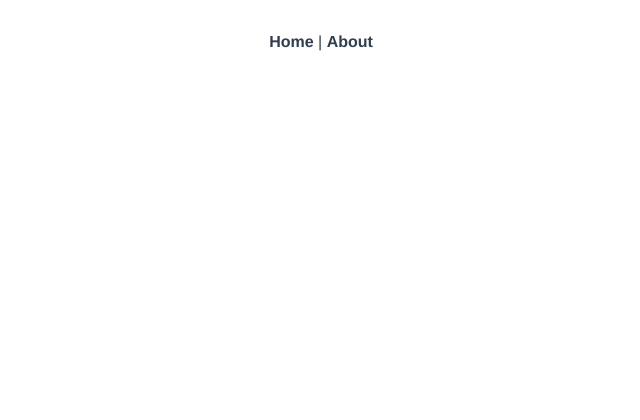
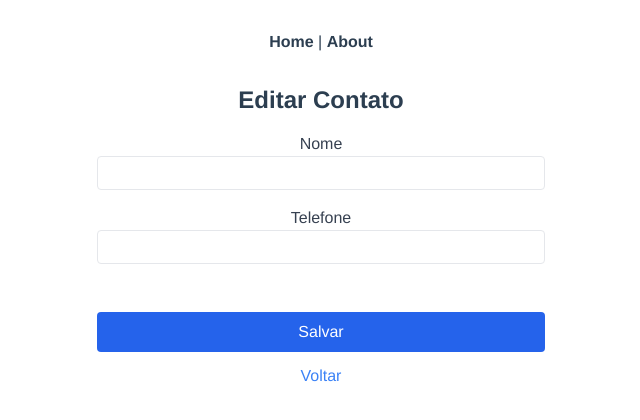
Before and after one commit to thebiatriz/phonebook-site, a Vue app: page /edit/1 in a window 1280 px wide. Before the commit this address had no page. Shown: the top 420 px of the page, without its empty margins (319-959 px from the left). Built offline with nearby package versions, Linux system fonts and the light colour scheme.

Commit message:
begin edition button

```diff
--- a/src/components/ContactList.vue
+++ b/src/components/ContactList.vue
@@ -1,11 +1,14 @@
 <template>
-  <div class="max-w-md mx-auto">
+  <div class="max-w-lg mx-auto">
     <h1 class="text-2xl font-bold mb-4">Lista de Contatos</h1>
-    <router-link to="/add" class="text-blue-500 mb-4 inline-block">Adicionar Novo Contato</router-link>
+    <router-link to="/add" class="text-blue-500 mb-12 inline-block">Adicionar Novo Contato</router-link>
     <ul>
       <li v-for="contact in contacts" :key="contact.id" class="mb-2 flex justify-between items-center">
         <router-link :to="'/contact/' + contact.id" class="text-blue-700">{{ contact.name }}</router-link>
+        <div class="flex space-x-2">
+        <button @click="editContact(contact.id)" class="bg-blue-600 text-white px-2 py-1 rounded">Editar Contato</button>
         <button @click="confirmDelete(contact.id)" class="bg-green-500 text-white px-2 py-1 rounded">Apagar</button>
+      </div>
       </li>
     </ul>
   </div>
@@ -64,6 +67,9 @@ export default defineComponent({
       const updatedContacts = contacts.filter(contact => contact.id !== id);
       localStorage.setItem('contacts', JSON.stringify(updatedContacts));
       this.contacts = updatedContacts;
+    },
+    editContact(id:number){
+      this.$router.push(`/edit/${id}`);
     }
   }
 });
--- /dev/null
+++ b/src/components/EditContact.vue
@@ -0,0 +1,66 @@
+<template>
+    <div class="max-w-md mx-auto">
+      <h1 class="text-2xl font-bold mb-4">Editar Contato</h1>
+      <form @submit.prevent="updateContact">
+        <div class="mb-4">
+          <label for="name" class="block text-gray-700">Nome</label>
+          <input type="text" v-model="contact.name" id="name" class="w-full px-2 py-1 border rounded" required />
+        </div>
+        <div class="mb-4">
+          <label for="phone" class="block text-gray-700">Telefone</label>
+          <input type="text" v-model="contact.phone" id="phone" class="w-full mb-8 px-2 py-1 border rounded" required />
+        </div>
+
+        <div class="flex flex-col space-y-3">
+        <button type="submit" class="bg-blue-600 text-white px-4 py-2 rounded">Salvar</button>
+        <router-link to="/" class="text-blue-500 text-center">Voltar</router-link>
+        </div>
+
+    </form>
+    </div>
+  </template>
+
+  <script lang="ts">
+  import { defineComponent } from 'vue';
+  import { useRoute, useRouter } from 'vue-router';
+
+  interface Contact {
+    id: number;
+    name: string;
+    phone: string;
+  }
+
+  export default defineComponent({
+    data() {
+      return {
+        contact: {} as Contact
+      };
+    },
+    created() {
+      this.loadContact();
+    },
+    methods: {
+      loadContact() {
+        const route = useRoute();
+        const id = parseInt(route.params.id as string, 10);
+        const contacts = JSON.parse(localStorage.getItem('contacts') || '[]') as Contact[];
+        const contact = contacts.find(contact => contact.id === id);
+        if (contact) {
+          this.contact = contact;
+        }
+      },
+      updateContact() {
+        const contacts = JSON.parse(localStorage.getItem('contacts') || '[]') as Contact[];
+        const updatedContacts = contacts.map(contact =>
+          contact.id === this.contact.id ? this.contact : contact
+        );
+        localStorage.setItem('contacts', JSON.stringify(updatedContacts));
+        this.$router.push('/');
+      }
+    }
+  });
+  </script>
+
+  <style scoped>
+  /* Adicione seu estilo aqui, se necessário */
+  </style>
--- a/src/router/index.ts
+++ b/src/router/index.ts
@@ -10,6 +10,8 @@ import ContactDetail from '../components/ContactDetail.vue'
 //importando o componente ContactDetail.vue
 
 import AddContact from '../components/AddContact.vue';
+
+import EditContact from '../components/EditContact.vue';
 //importando o componente AddContact
 
 
@@ -23,7 +25,9 @@ const routes = [ //array de objetos, com as rotas da aplicação
   //path define o caminho da url referente ao component
   { path: '/', component: ContactList },
   { path: '/contact/:id', component: ContactDetail },
-  { path: '/add', component: AddContact }
+  { path: '/add', component: AddContact },
+  { path: '/edit/:id', component: EditContact }
+
 ];
 
 //criando uma instancia (variavel) com um objeto
```
